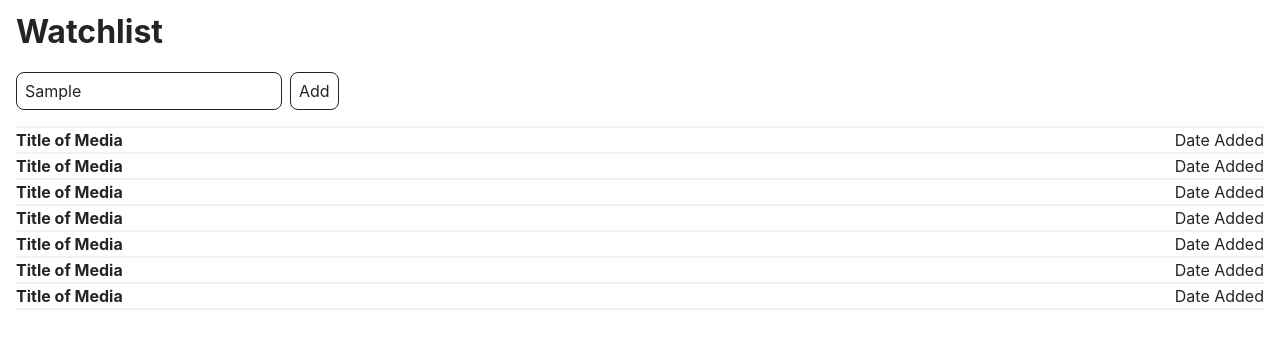
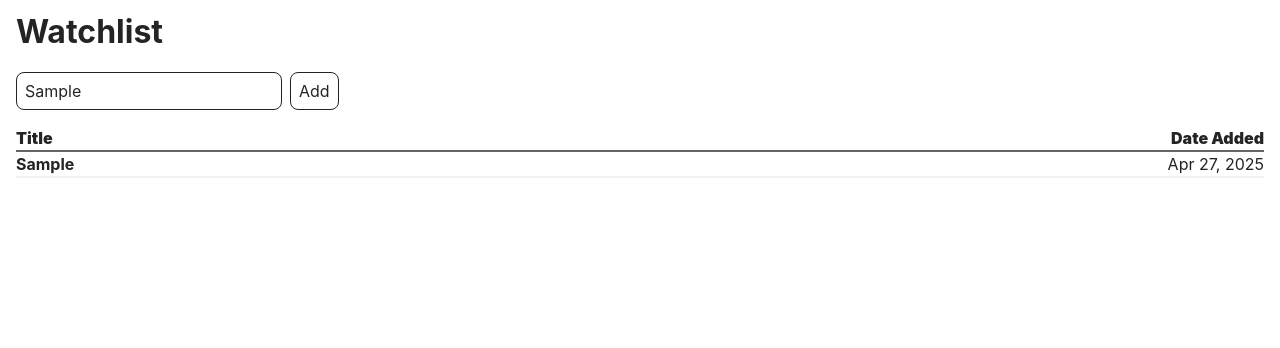
Before and after one commit to alexcarron/watchlist, a React (Vite) app: page / in a window 1280 px wide. Both pictures are taken after typing "Sample" into the empty fields and a click on the button "Add". Shown: the top 348 px of the page. Built offline with nearby package versions, Linux system fonts and the light colour scheme.

Commit message:
Add context for list of media

```diff
--- a/src/components/AddMediaForm/AddMediaForm.jsx
+++ b/src/components/AddMediaForm/AddMediaForm.jsx
@@ -1,14 +1,34 @@
+import { useCallback, useContext } from "react";
+import { MediaListContext } from "../../context/MediaListContext";
 import "./AddMediaForm.css";
 
 function AddMediaForm() {
-	return <section class="add-media-form">
+	const {addMedia} = useContext(MediaListContext);
+
+	const getTitleInputValue = useCallback(
+		() => document.getElementById("titleInput").value,
+		[]
+	);
+
+	const addCurrentInputToMediaList = useCallback(() => {
+		try {
+			addMedia({title: getTitleInputValue()});
+		}
+		catch (error) {
+			alert(error.message);
+		}
+	}, [addMedia, getTitleInputValue]);
+
+	return <section className="add-media-form">
 		<input
 			type="text"
 			name="title"
 			id="titleInput"
 			placeholder="Title of Media"
 		/>
-		<button type="submit">Add</button>
+		<button type="submit" onClick={addCurrentInputToMediaList}>
+			Add
+		</button>
 	</section>;
 }
 
--- a/src/components/App/App.jsx
+++ b/src/components/App/App.jsx
@@ -1,9 +1,12 @@
+import { MediaListProvider } from "../../context/MediaListContext";
 import AddMediaForm from "../AddMediaForm/AddMediaForm";
 import Watchlist from "../Watchlist/Watchlist";
 import "./App.css";
 
 function App() {
-  return <div class="App">
+  return (
+		<MediaListProvider>
+			<div className="App">
 				<header>
 					<h1>Watchlist</h1>
 				</header>
@@ -11,7 +14,9 @@ function App() {
 					<AddMediaForm />
 					<Watchlist />
 				</main>
-	</div>;
+			</div>
+		</MediaListProvider>
+	);
 }
 
 export default App;
--- a/src/components/MediaEntry/MediaEntry.css
+++ b/src/components/MediaEntry/MediaEntry.css
@@ -2,7 +2,7 @@ article.media-entry {
 	display: flex;
 	flex-direction: row;
 	justify-content: space-between;
-	align-items:  flex-start;
+	align-items: flex-start;
 
 	gap: var(--tiny-spacing);
 	padding: var(--tiny-spacing) 0;
--- a/src/components/MediaEntry/MediaEntry.jsx
+++ b/src/components/MediaEntry/MediaEntry.jsx
@@ -1,11 +1,12 @@
+import DateFormatter from "../../services/DateFormatter";
 import "./MediaEntry.css";
 
 function MediaEntry(props) {
 	const { title, dateAdded } = props;
 
-	return <article class="media-entry">
-		<h2 class="media-title">{title}</h2>
-		<p class="media-date-added">{dateAdded}</p>
+	return <article className="media-entry">
+		<h2 className="media-title">{title}</h2>
+		<p className="media-date-added">{DateFormatter.toShortDate(dateAdded)}</p>
 	</article>;
 }
 
--- a/src/components/Watchlist/Watchlist.css
+++ b/src/components/Watchlist/Watchlist.css
@@ -6,6 +6,20 @@ section.watchlist {
 
 	/* Span full width */
 	width: 100%;
+}
 
-	border-top: 2px solid var(--secondary-background-color);
+article.watchlist-header {
+	display: flex;
+	flex-direction: row;
+	justify-content: space-between;
+	align-items: flex-start;
+
+	gap: var(--tiny-spacing);
+	padding: var(--tiny-spacing) 0;
+
+	width: 100%;
+
+	font-weight: 900;
+
+	border-bottom: 2px solid var(--secondary-text-color);
 }
--- a/src/components/Watchlist/Watchlist.jsx
+++ b/src/components/Watchlist/Watchlist.jsx
@@ -1,15 +1,23 @@
+import { useContext } from "react";
 import MediaEntry from "../MediaEntry/MediaEntry";
 import "./Watchlist.css";
+import { MediaListContext } from "../../context/MediaListContext";
 
 function Watchlist() {
-	return <section class="watchlist">
-		<MediaEntry title="Title of Media" dateAdded="Date Added"></MediaEntry>
-		<MediaEntry title="Title of Media" dateAdded="Date Added"></MediaEntry>
-		<MediaEntry title="Title of Media" dateAdded="Date Added"></MediaEntry>
-		<MediaEntry title="Title of Media" dateAdded="Date Added"></MediaEntry>
-		<MediaEntry title="Title of Media" dateAdded="Date Added"></MediaEntry>
-		<MediaEntry title="Title of Media" dateAdded="Date Added"></MediaEntry>
-		<MediaEntry title="Title of Media" dateAdded="Date Added"></MediaEntry>
+	const {mediaList} = useContext(MediaListContext);
+
+	return <section className="watchlist">
+		<article className="watchlist-header">
+			<p>Title</p>
+			<p>Date Added</p>
+		</article>
+		{mediaList.map(mediaEntry =>
+			<MediaEntry
+				key={mediaEntry.title}
+				title={mediaEntry.title}
+				dateAdded={mediaEntry.dateAdded}
+			/>
+		)}
 	</section>;
 }
 
--- /dev/null
+++ b/src/context/MediaListContext.jsx
@@ -0,0 +1,36 @@
+import { createContext, useCallback, useState } from "react";
+
+export const MediaListContext = createContext();
+
+export const MediaListProvider = ({ children }) => {
+	const [mediaList, setMediaList] = useState([]);
+
+	const addMedia = useCallback(
+		({ title }) => {
+			title = title.trim();
+
+			// Check if title exists
+			if (mediaList.some(mediaEntry => mediaEntry.title.toLowerCase() === title.toLowerCase())) {
+				throw new Error("Title already exists");
+			}
+
+			// Check if title is empty
+			if (title === "") {
+				throw new Error("Title cannot be empty");
+			}
+
+			const dateAdded = new Date();
+			setMediaList([...mediaList, { title, dateAdded }]);
+		},
+		[mediaList, setMediaList]
+	);
+
+	return (
+		<MediaListContext.Provider value={{
+			mediaList,
+			addMedia
+		}}>
+			{children}
+		</MediaListContext.Provider>
+	);
+};
--- /dev/null
+++ b/src/services/DateFormatter.js
@@ -0,0 +1,5 @@
+export default class DateFormatter {
+	static toShortDate(date) {
+		return new Date(date).toLocaleDateString('en-US', { month: 'short', day: 'numeric', year: 'numeric' });
+	}
+}
```
Lines whose indentation alone changed are shown as unchanged.
